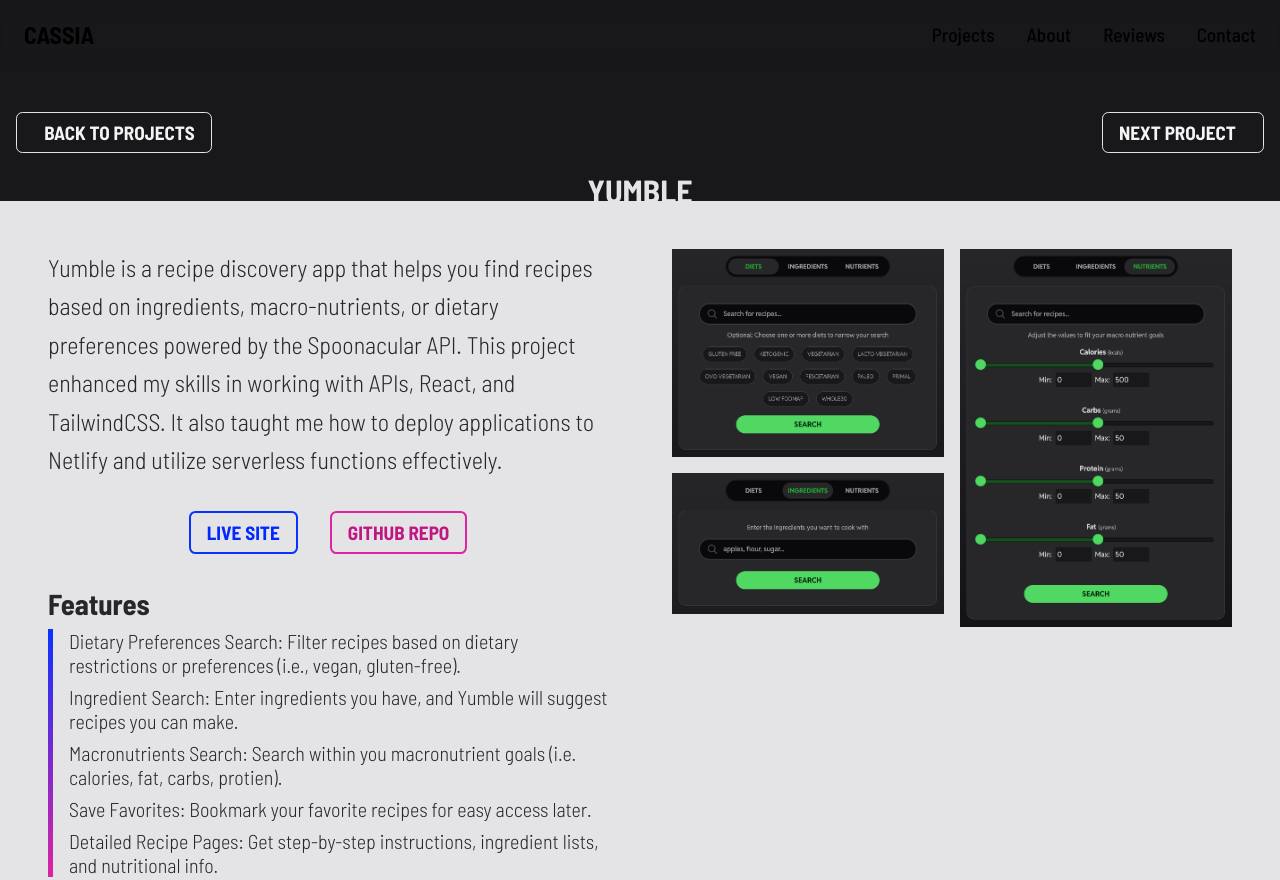
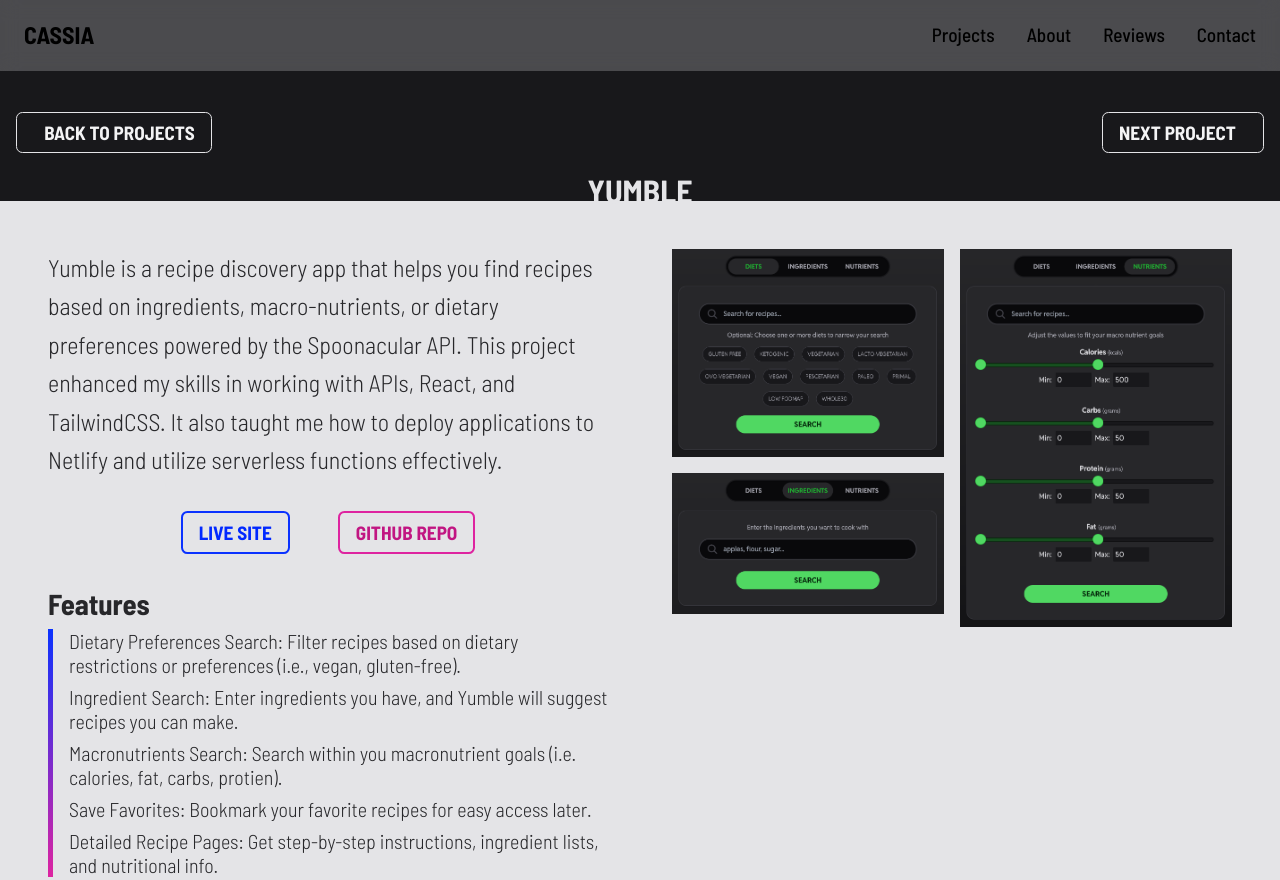
Before and after one commit to cassianebel/cassianebel.github.io, a website built with Vite: page yumble.html in a window 1280 px wide. Shown: the top 880 px of the page. Built offline with nearby package versions, Linux system fonts and the light colour scheme; some icons are missing; a web font is replaced by a local one.

Commit message:
add nav bg, style project links on mobile

```diff
--- a/src/main.js
+++ b/src/main.js
@@ -10,8 +10,10 @@ document.addEventListener("DOMContentLoaded", function () {
       if (rect.top <= navbarHeight && rect.bottom >= navbarHeight) {
         // Section is at or below the navbar
         let linkColor = "white";
+        let bgColor = "rgb(24, 24, 27, .25)";
         if (["projects", "reviews", "feature"].includes(section.id)) {
           linkColor = "black";
+          bgColor = "rgb(228, 228, 231, .25)";
         }
 
         links.forEach((link) => {
@@ -23,6 +25,7 @@ document.addEventListener("DOMContentLoaded", function () {
             }
           } else {
             link.style.color = linkColor;
+            navbar.style.backgroundColor = bgColor;
           }
         });
       }
--- a/src/style.css
+++ b/src/style.css
@@ -541,9 +541,16 @@ button[type="submit"] {
 }
 .project-links {
   display: flex;
+  flex-direction: column;
   justify-content: center;
   align-items: center;
   margin-bottom: 1rem;
+}
+@media (min-width: 768px) {
+  .project-links {
+    flex-direction: row;
+    gap: 1rem;
+  }
 }
 
 /** YUMBLE PROJECT PAGE **/
```
